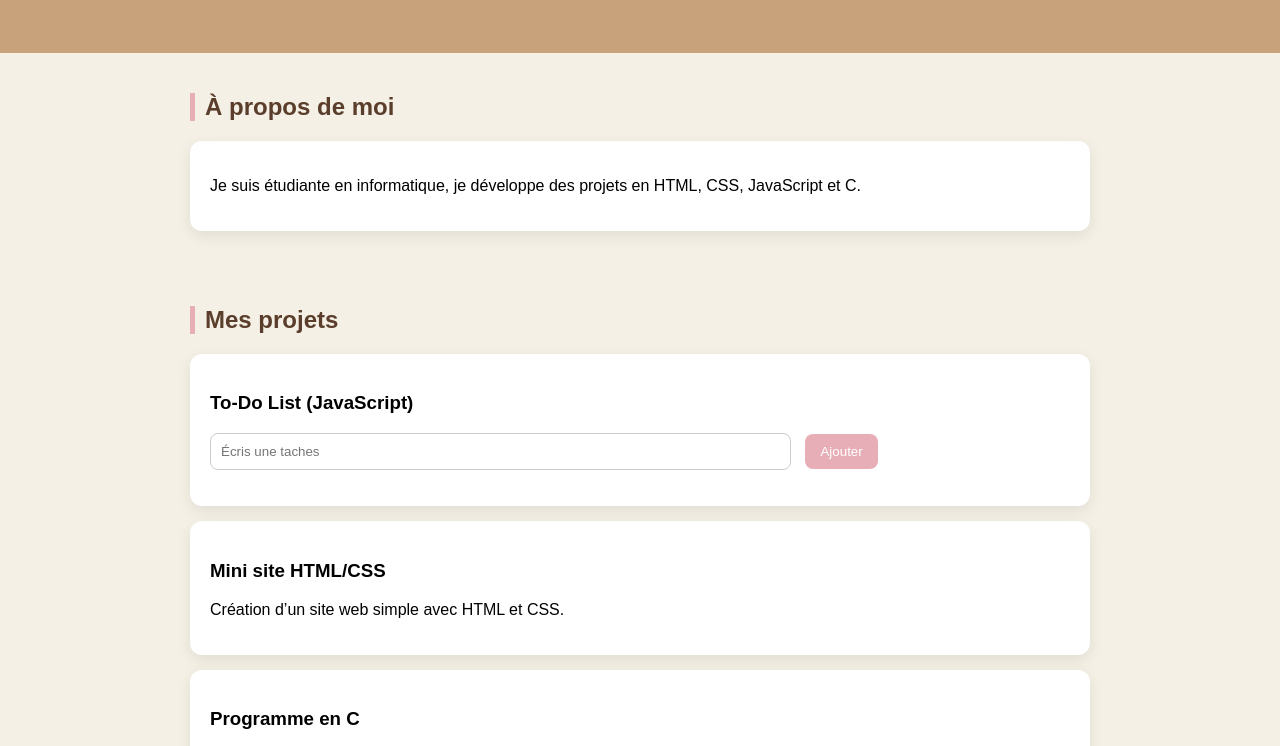
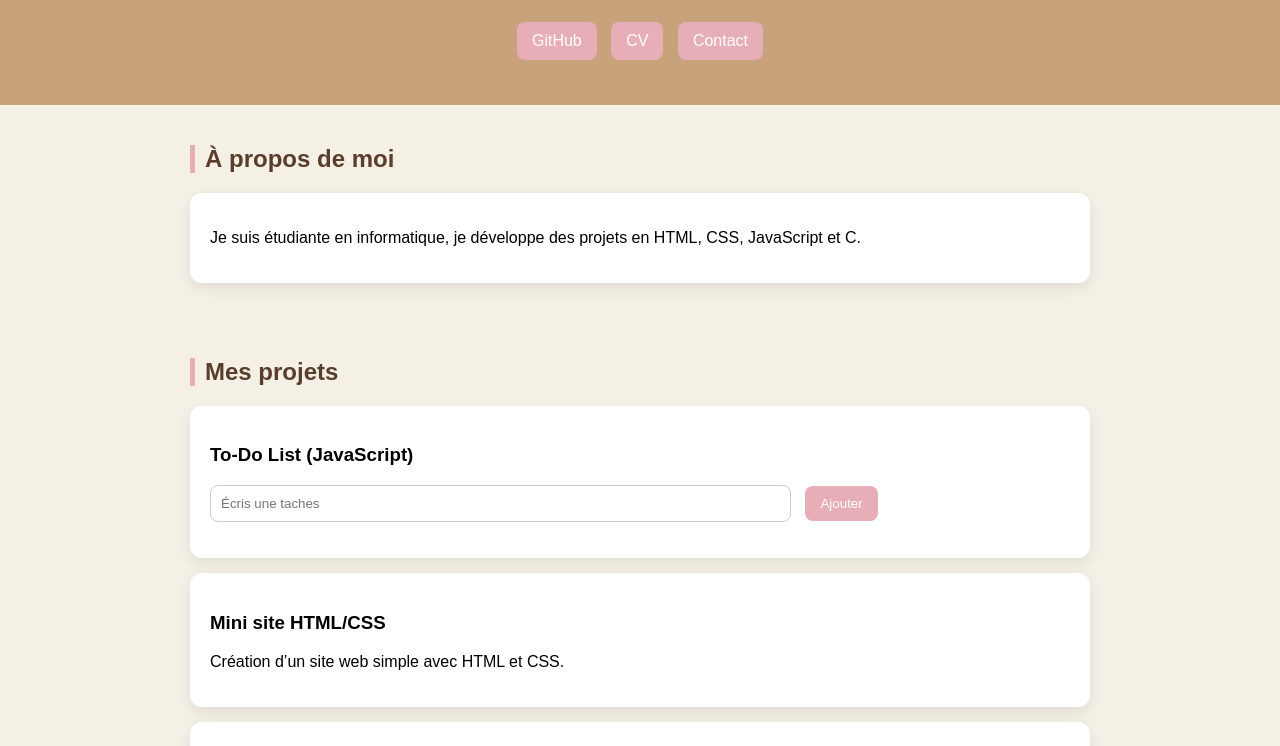
Before and after one commit to hafssa213/Portfolio, a plain HTML site: page index.html in a window 1280 px wide. Shown: the part 116-862 px from the top of the page. Drawn offline with Linux system fonts and the light colour scheme.

Commit message:
Update index.html

```diff
--- a/index.html
+++ b/index.html
@@ -93,7 +93,26 @@ footer {
     color: white;
     margin-top: 30px;
 }
+    .buttons {
+    margin-top: 20px;
+}
+
+.buttons a {
+    display: inline-block;
+    margin: 5px;
+    padding: 10px 15px;
+    background: #e8aeb7;
+    color: white;
+    text-decoration: none;
+    border-radius: 8px;
+    transition: 0.3s;
+}
+
+.buttons a:hover {
+    background: #d48c97;
+}
 </style>
+
 
 </head>
 
@@ -102,6 +121,11 @@ footer {
 <header>
     <h1>Hafssa</h1>
     <p>Apprentie dévloppeuse web</p>
+    <div class="buttons">
+        <a href="#" target="_blank">GitHub</a>
+        <a href="#" target="_blank">CV</a>
+        <a href="mailto:tonemail@gmail.com">Contact</a>
+    </div>
 </header>
 
 <section>
```
